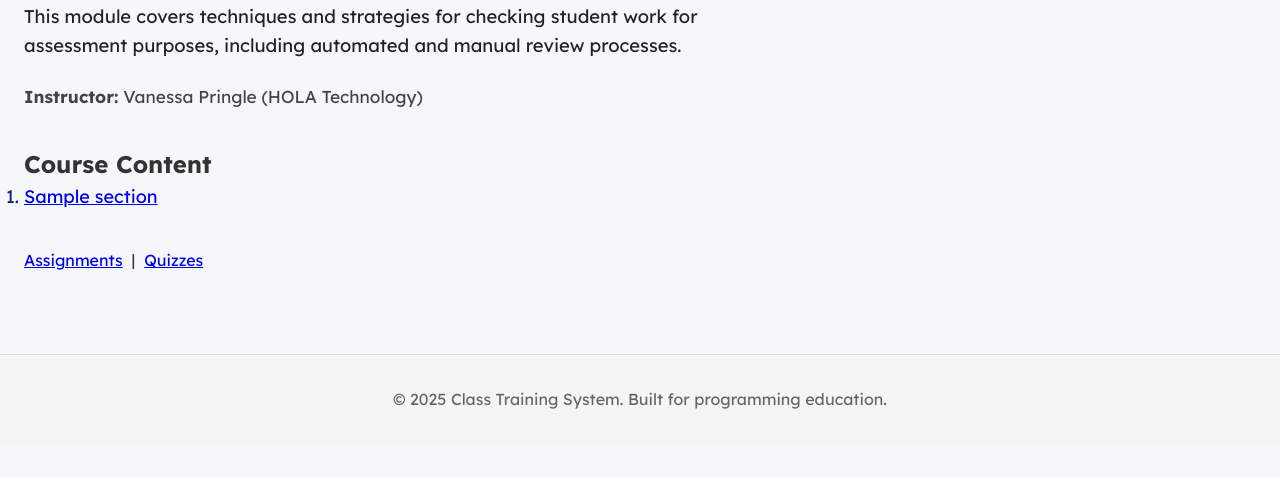
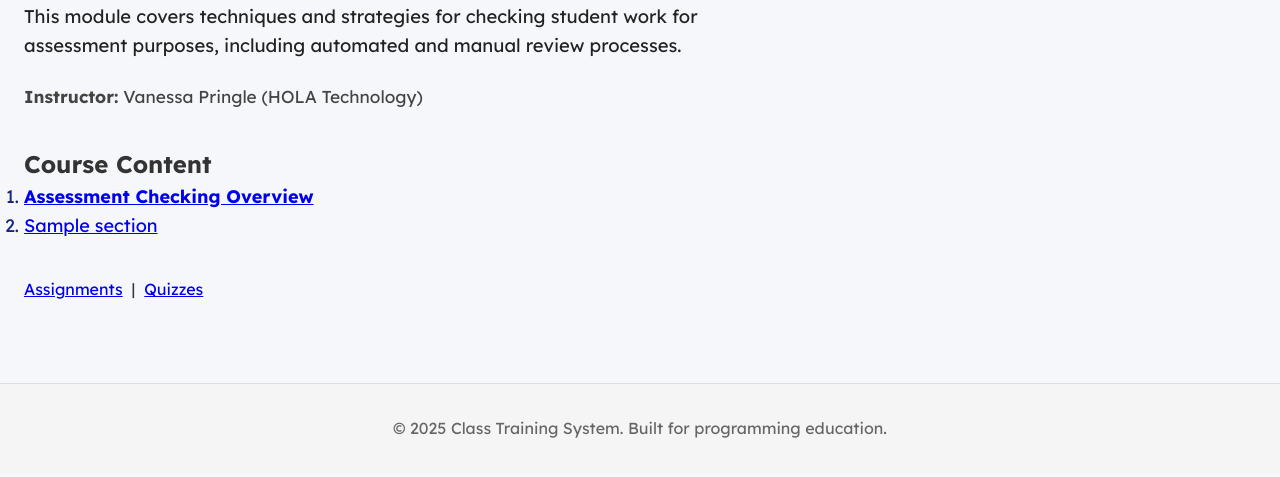
Before and after one commit to WHS-DTECH/ClassTrainingSys, a Python web app: template app/templates/lessons/lesson3/l3_contents.html in a window 1280 px wide. Shown: the part 262-739 px from the top of the page. Run offline with Jinja, Linux system fonts and the light colour scheme; the template is opened without the code that fills it: most values are stand-ins (such as "Sample title", 1, 10 or a date in 2020); some libraries are stand-ins or nearby versions.

Commit message:
Fix Section 3 Contents

```diff
--- a/app/templates/lessons/lesson3/l3_contents.html
+++ b/app/templates/lessons/lesson3/l3_contents.html
@@ -12,6 +12,9 @@
   </div>
   <h2>Course Content</h2>
   <ol style="font-size:1.13em; color:#1a237e; margin-bottom:2em;">
+    <li>
+      <a href="{{ url_for('courses.view_lesson', lesson_id=lesson.id) }}"><b>Assessment Checking Overview</b></a>
+    </li>
     {% for section in lesson.sections %}
       <li>
         <a href="{{ url_for('courses.view_section', section_id=section.id) }}">{{ section.title }}</a>
```
